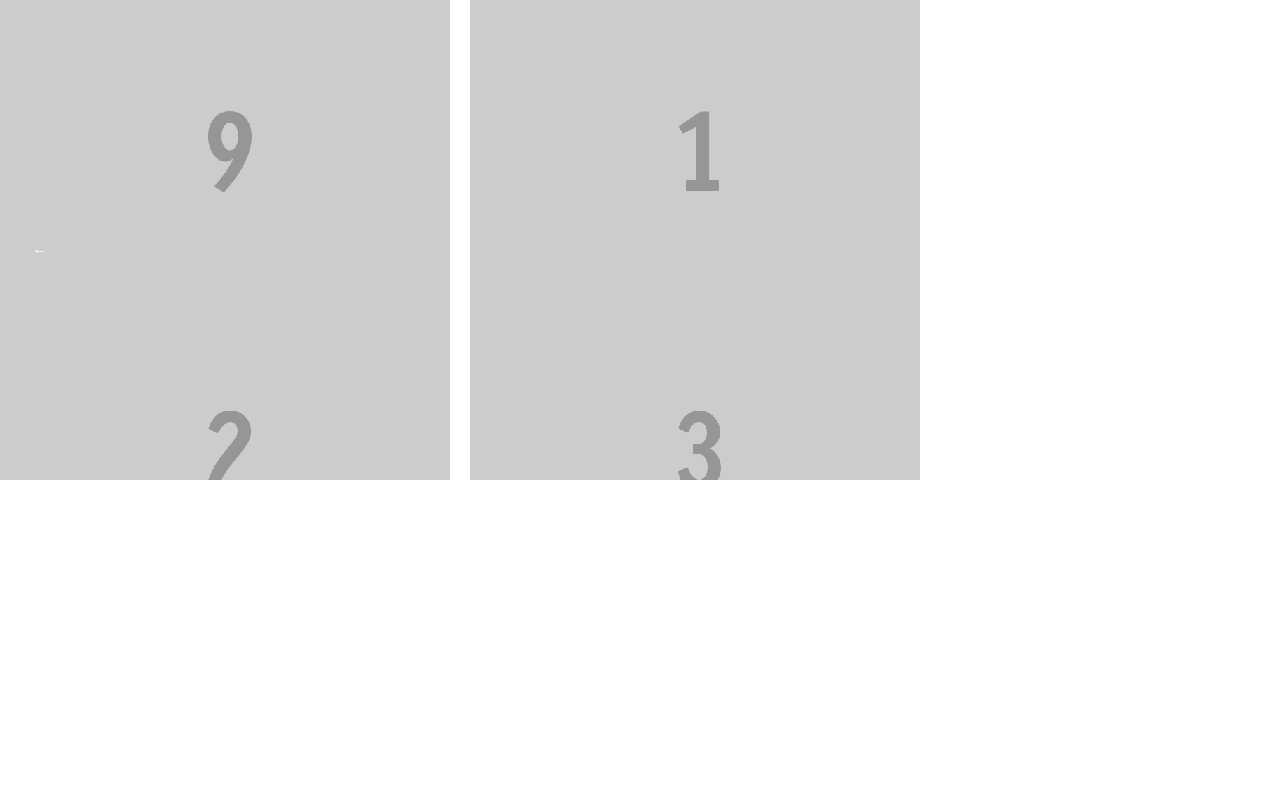
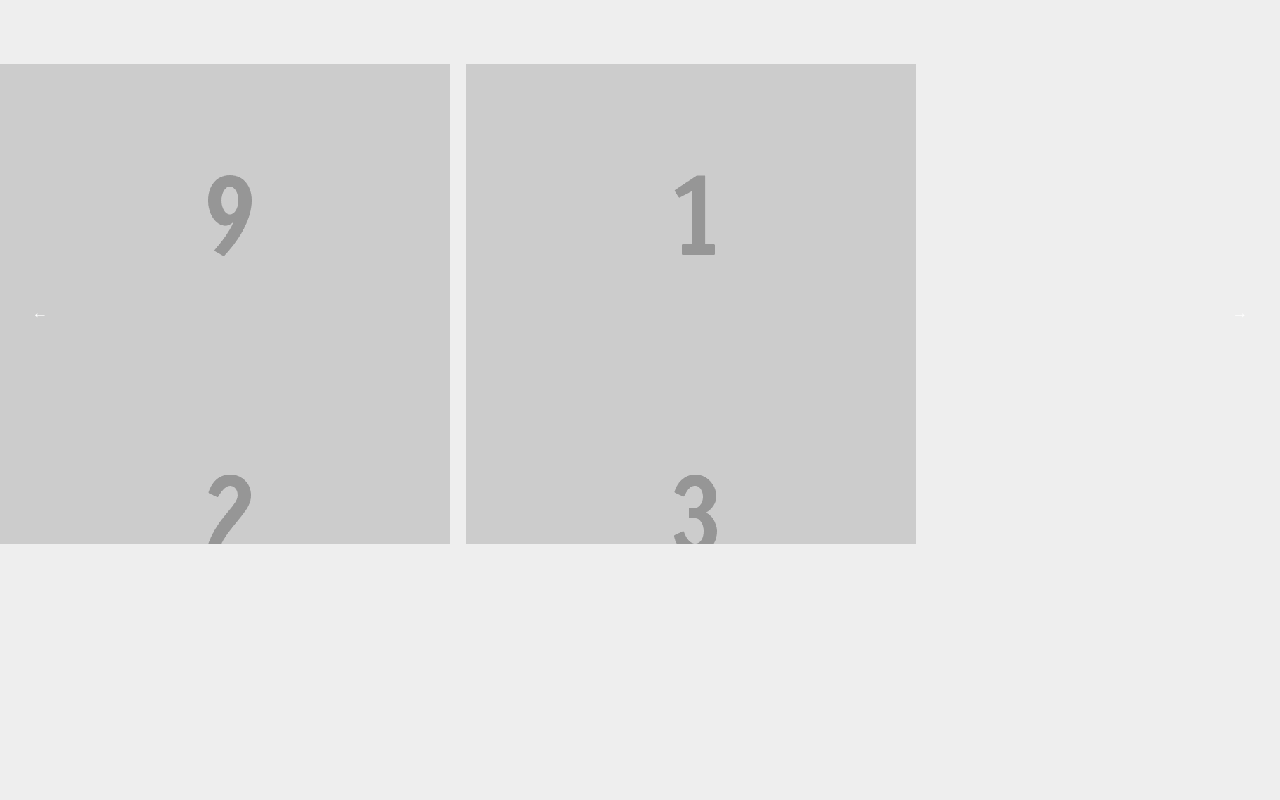
Before and after one commit to mxkxf/gallery, a website with bundled scripts: page demo/index.html in a window 1280 px wide. Built offline with nearby package versions, Linux system fonts and the light colour scheme; files whose address does not match are found by name.

Commit message:
Styling updates and autoprefix fix

```diff
--- a/demo/css/reset.css
+++ b/demo/css/reset.css
@@ -6,7 +6,12 @@
 }
 
 html {
+  background-color: #eee;
   font-size: 100%;
+}
+
+body {
+  margin: 4em 0;
 }
 
 img {
--- a/gulpfile.js
+++ b/gulpfile.js
@@ -18,7 +18,7 @@ gulp.task('connect', function() {
 gulp.task('css', function() {
   gulp.src('src/scss/**/*.scss')
     .pipe(sass())
-    .pipe(autoprefixer('last 2 versions'))
+    .pipe(autoprefixer('last 2 version'))
     .pipe(minifycss())
     .pipe(gulp.dest('dist/css'))
     .pipe(connect.reload());
--- a/src/scss/gallery.scss
+++ b/src/scss/gallery.scss
@@ -15,9 +15,10 @@
     list-style: none;
     margin: 0;
     position: absolute;
+    z-index: 100;
     > * {
       float: left;
-      margin-right: 20px;
+      margin-right: 1em;
       @include resp-max(777px) {
         width: 208px;
       }
@@ -29,7 +30,7 @@
     cursor: pointer;
     position: absolute;
     top: 50%;
-    z-index: 1;
+    z-index: 200;
     > span {
       display: none;
     }
```
Also changed, not shown: dist/css/gallery.css.
